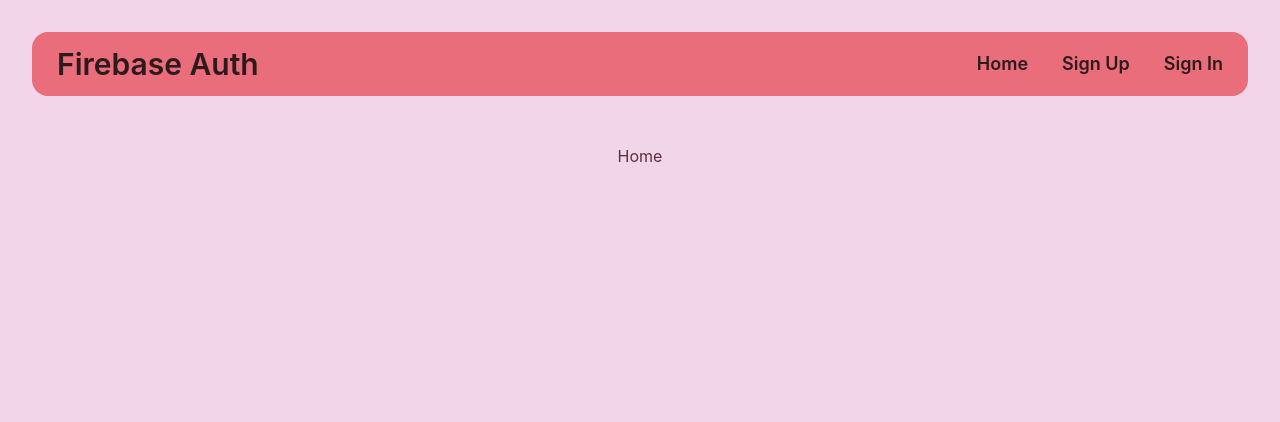
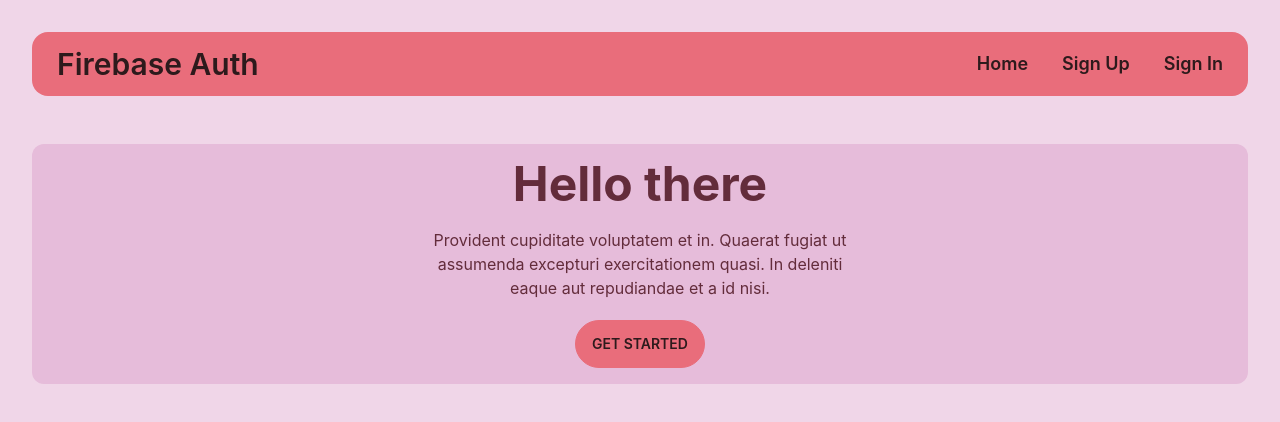
Before and after one commit to nurealammiaji/firebase-auth, a React (Vite) app: page / in a window 1280 px wide. Shown: the top 422 px of the page. Built offline with nearby package versions, Linux system fonts and the light colour scheme.

Commit message:
home page modified

```diff
--- a/src/components/Home/Home.jsx
+++ b/src/components/Home/Home.jsx
@@ -1,11 +1,18 @@
+import { Link } from "react-router-dom";
 
 
 const Home = () => {
     return (
         <div>
             <br /><br />
-            <div className="rounded-2xl">
-                <h3>Home</h3>
+            <div className="hero-overlay bg-base-200 rounded-xl">
+                <div className="text-center hero-content">
+                    <div className="max-w-md">
+                        <h1 className="mb-5 text-5xl font-bold">Hello there</h1>
+                        <p className="mb-5">Provident cupiditate voluptatem et in. Quaerat fugiat ut assumenda excepturi exercitationem quasi. In deleniti eaque aut repudiandae et a id nisi.</p>
+                        <Link to="sign-up"><button className="btn btn-primary">Get Started</button></Link>
+                    </div>
+                </div>
             </div>
         </div>
     );
```
